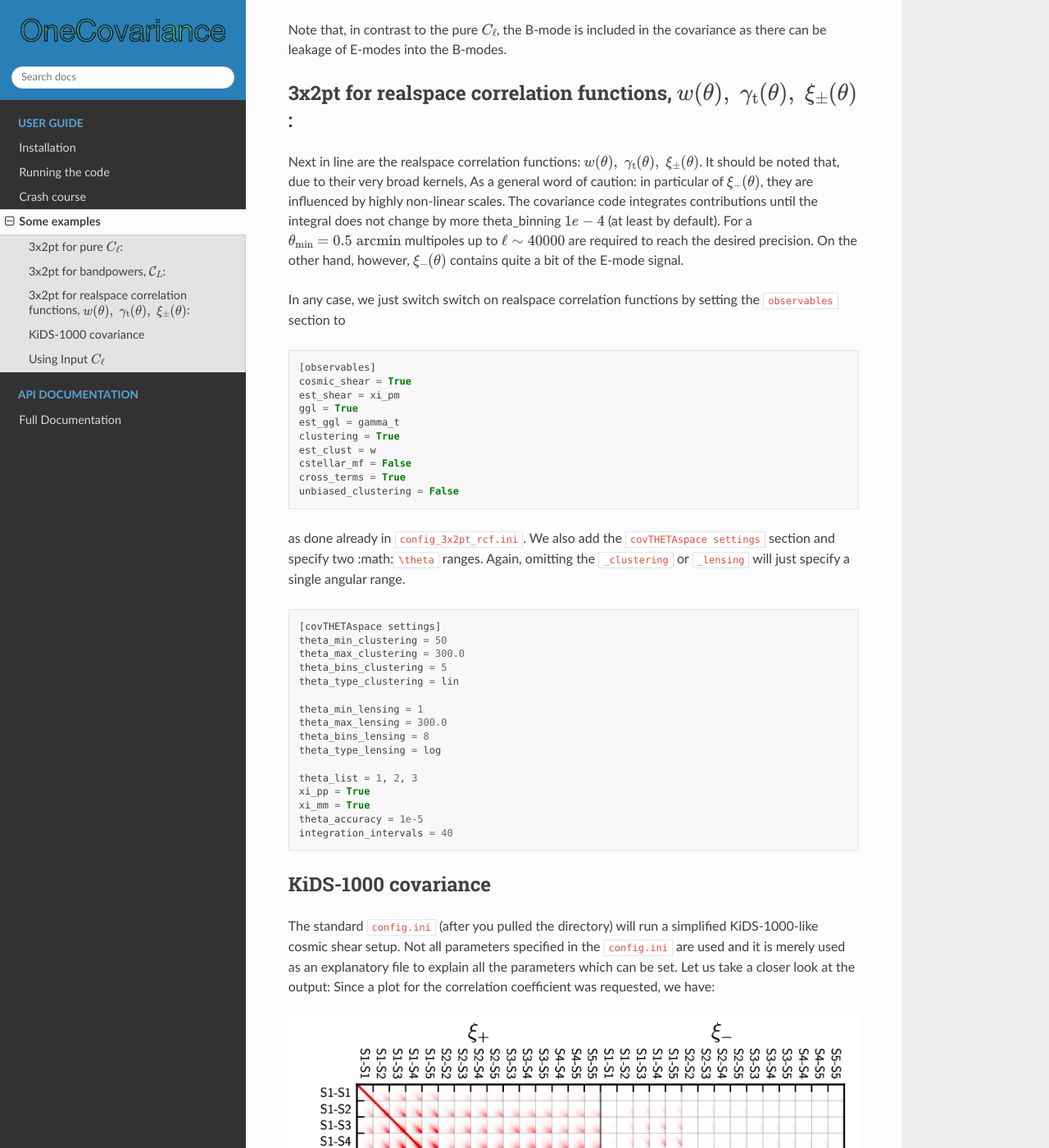
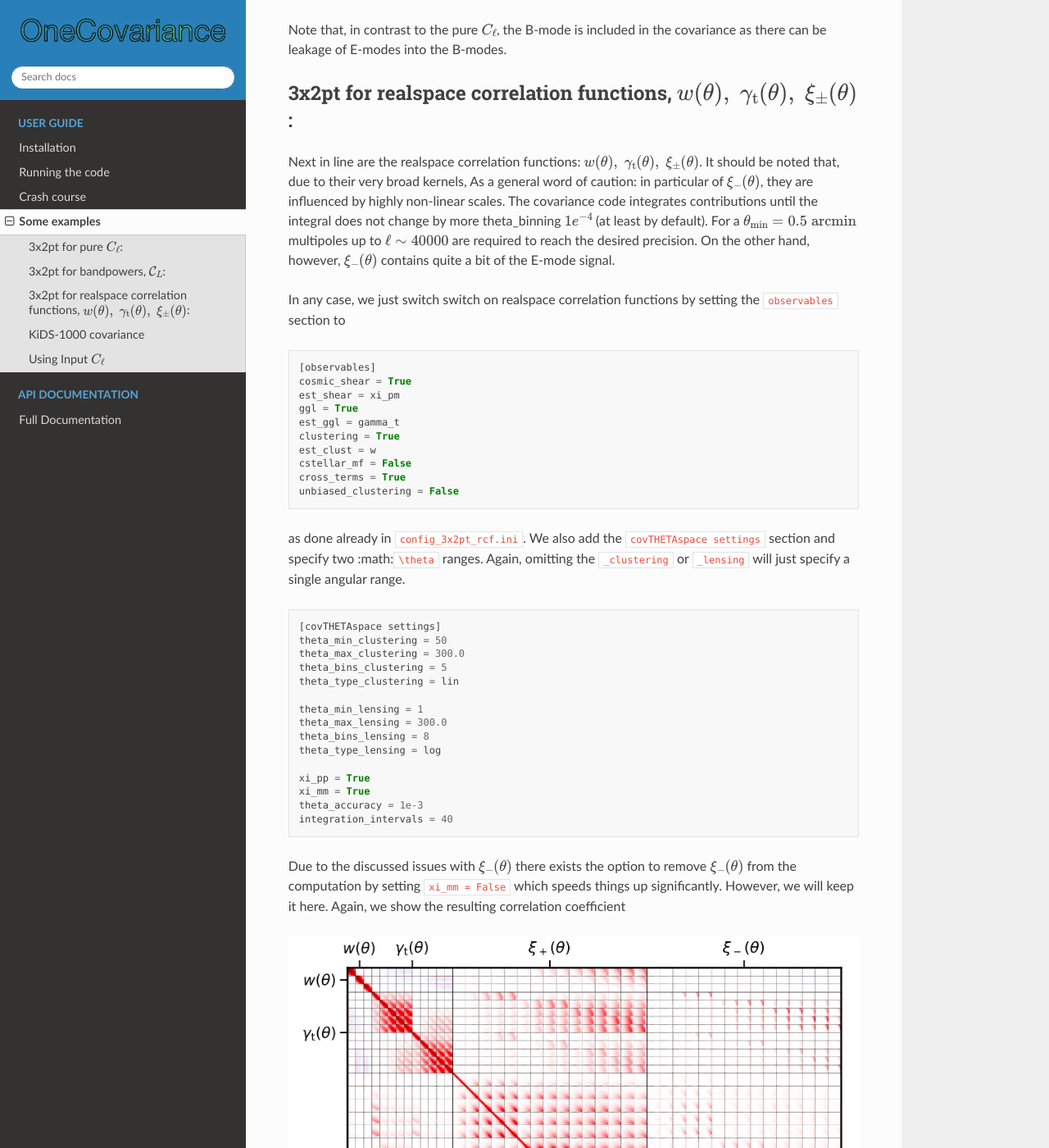
Before and after one commit to rreischke/OneCovariance, a Sphinx documentation site: the page built from docs/guides/examples.rst, in a window 1280 px wide and 1400 px high, scrolled down 7788 px. Shown: the whole window at 82% size. Built offline with Sphinx 7.4.7 and the Read the Docs theme 2.0.0, drawn with Linux system fonts in a browser that asks for light colours.

Commit message:
added rcf example in guide

```diff
--- a/docs/guides/examples.rst
+++ b/docs/guides/examples.rst
@@ -274,7 +274,7 @@ Note that, in contrast to the pure :math:`C_\ell`, the B-mode is included in the
 ---------------------------------------------------------------------------------------------------------------
 Next in line are the realspace correlation functions: :math:`w(\theta),\; \gamma_\mathrm{t}(\theta),\; \xi_{\pm}(\theta)`. It should be noted that, due to their very broad kernels,
 As a general word of caution: in particular of :math:`\xi_{-}(\theta)`, they are influenced by highly non-linear scales. The covariance code integrates contributions until the integral does not change by more theta_binning
-:math:`1e-4` (at least by default). For a :math:`\theta_{\mathrm{min}} =0.5\;\mathrm{arcmin}` multipoles up to :math:`\ell\sim 40000` are required to reach the desired precision. On the other hand,
+:math:`1e^{-4}` (at least by default). For a :math:`\theta_{\mathrm{min}} =0.5\;\mathrm{arcmin}` multipoles up to :math:`\ell\sim 40000` are required to reach the desired precision. On the other hand,
 however, :math:`\xi_{-}(\theta)` contains quite a bit of the E-mode signal.
 
 In any case, we just switch switch on realspace correlation functions by setting the ``observables`` section to
@@ -307,11 +307,15 @@ as done already in ``config_3x2pt_rcf.ini``. We also add the ``covTHETAspace set
    theta_bins_lensing = 8
    theta_type_lensing = log
 
-   theta_list = 1, 2, 3
    xi_pp = True
    xi_mm = True
-   theta_accuracy = 1e-5
+   theta_accuracy = 1e-3
    integration_intervals = 40
+
+Due to the discussed issues with :math:`\xi_{-}(\theta)` there exists the option to remove  :math:`\xi_{-}(\theta)` from the computation by setting ``xi_mm = False`` which speeds things up significantly. However, we will keep it here. Again, we show the resulting correlation coefficient
+
+.. image:: correlation_coefficient_3x2pt_rcf.png
+   :width: 790
 
 KiDS-1000 covariance
 --------------------
```
Also changed, not shown: 3 other files.
